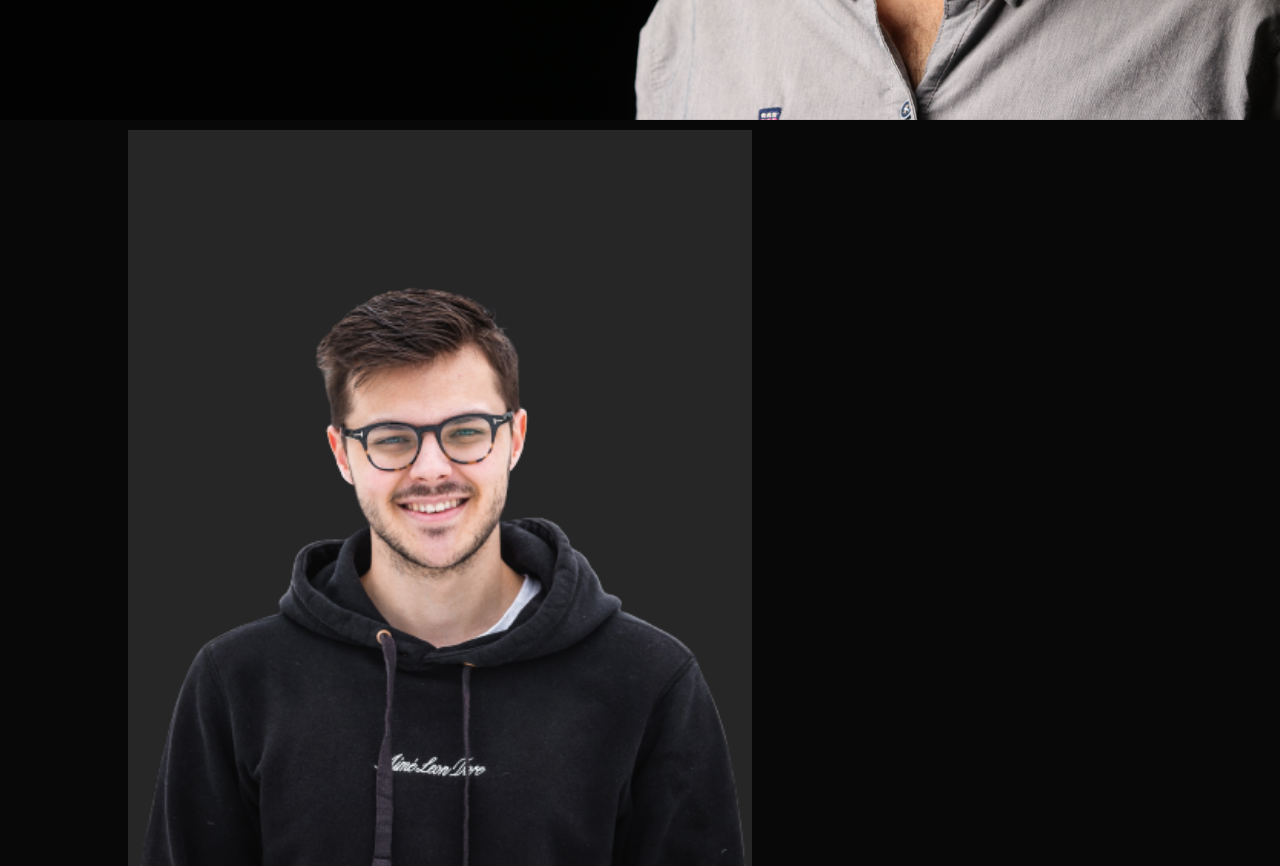
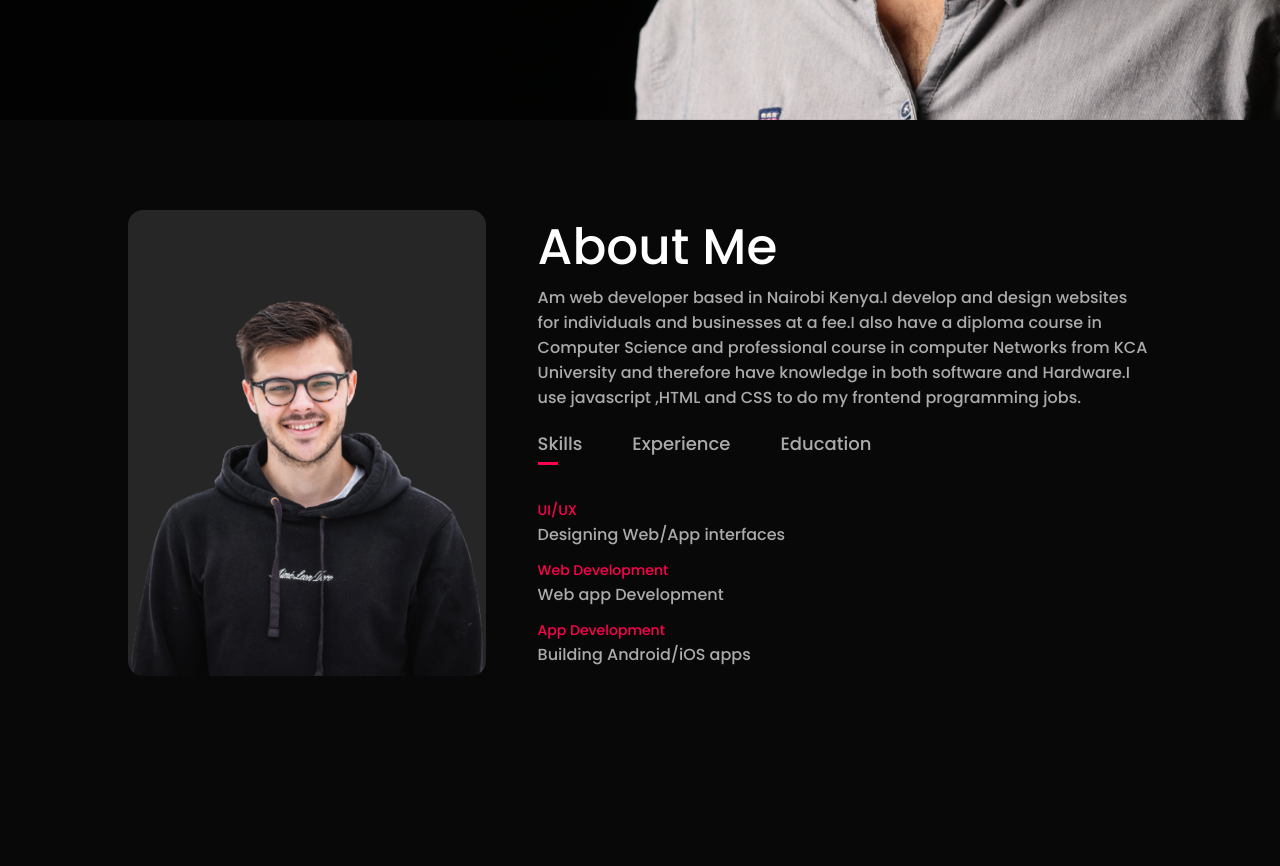
Before and after one commit to Barry-owino/Responsive-portfolio-website, a plain HTML site: page index.html in a window 1280 px wide. Shown: the part 680-1546 px from the top of the page. After the commit the page ends 1453 px from the top, so only its background shows below. Drawn offline with Linux system fonts and the light colour scheme.

Commit message:
styled the about section

```diff
--- a/index.html
+++ b/index.html
@@ -42,7 +42,39 @@
           <img src="images/user.png" alt="user image">
         </div>
         <div class="about-col-2">
-          <h1>About Me</h1>
+          <h1 class="sub-title">About Me</h1>
+          <p>Am web developer based in Nairobi Kenya.I develop and design websites for individuals and businesses at a fee.I also have a diploma course in Computer Science and  professional course in computer Networks from KCA University and therefore have knowledge in both software and Hardware.I use javascript ,HTML and CSS to do my frontend programming jobs.</p>
+
+          <div class="tab-titles">
+            <p class="tab-links active-link">Skills</p>
+            <p class="tab-links">Experience</p>
+            <p class="tab-links">Education</p>
+          </div>
+          <div class="tab-contents active-tab">
+            <ul>
+              <li><span>UI/UX</span><br>Designing Web/App interfaces</li>
+              <li><span>Web Development</span><br>Web app Development</li>
+              <li><span>App Development</span><br>Building Android/iOS apps</li>
+            </ul>
+          </div>
+
+          <div class="tab-contents">
+            <ul>
+              <li><span>2021 - Current</span><br>UI/UX Design Training at Moringa Institute</li>
+              <li><span>2019 - 2021</span>Team Lead at StartApp LLC</li>
+              <li><span>2016 - 2017</span>Internship at ekart eCommerce.</li>
+            </ul>
+          </div>
+
+          <div class="tab-contents">
+            <ul>
+              <li><span>2016</span><br>UI/UX Design Training at Moringa</li>
+              <li><span>2016</span><br>Data Science Training at Moringa</li>
+              <li><span>2014</span><br>Artificial Intelligence at Harvard </li>
+            </ul>
+          </div>
+
+
         </div>
       </div>
     </div>
--- a/style.css
+++ b/style.css
@@ -9,6 +9,8 @@ body{
   background:#080808;
   color:#fff;
 }
+
+/*-----Header section--------*/
 
 .header{
   width:100%;
@@ -74,3 +76,80 @@ nav ul li a:hover::after{
 .header-text h1 span{
   color:#ff004f;
 }
+
+/*--------About section-----------*/
+.about{
+  padding:80px 0;
+  color:#ababab;
+}
+
+.row{
+  display:flex;
+  justify-content: space-between;
+  flex-wrap:wrap;
+}
+
+.about-col-1{
+  flex-basis:35%;
+}
+
+.about-col-1 img{
+  width:100%;
+  border-radius:15px;
+}
+
+.about-col-2{
+  flex-basis:60%;
+}
+
+.sub-title{
+  font-size:50px;
+  font-weight:500;
+  color:#fff;
+}
+
+.tab-titles{
+  display:flex;
+  margin:20px 0 40px;
+}
+
+.tab-links{
+  margin-right:50px;
+  font-size:18px;
+  font-weight:400;
+  cursor:pointer;
+  position:relative;
+}
+
+.tab-links::after{
+  content:"";
+  width:0;
+  height:3px;
+  background:#ff004f;
+  position:absolute;
+  left:0;
+  bottom:-8px;
+  transition:0.5s;
+}
+
+.tab-links.active-link::after{
+  width:45%;
+}
+
+.tab-contents ul li{
+  list-style:none;
+  margin:10px 0;
+}
+
+.tab-contents ul li span{
+  color:#ff004f;
+  font-size:14px;
+}
+
+.tab-contents{
+  display:none;
+}
+
+.tab-contents.active-tab{
+  display:block;
+}
```
